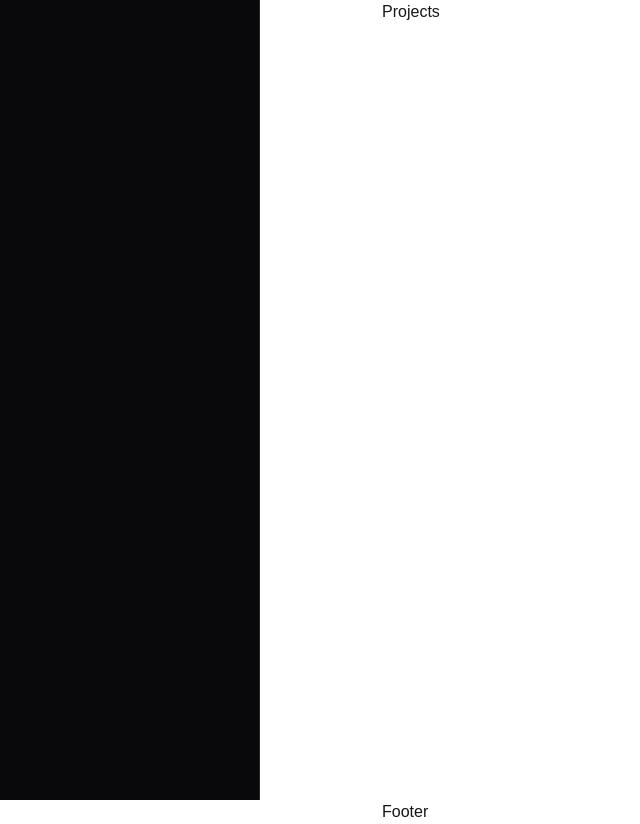
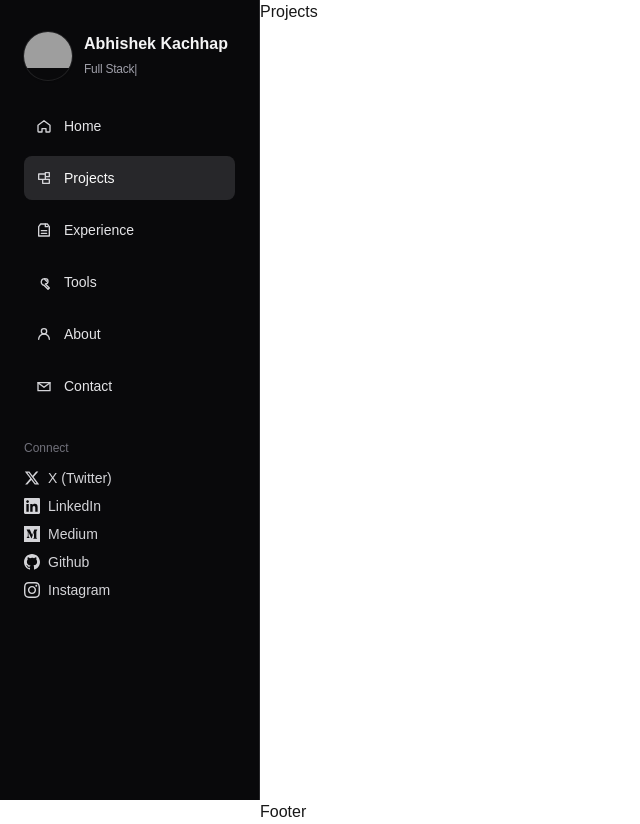
Before and after one commit to abhishek1165/Otaku-portfolio-, a Next.js app: page /projects in a window 1280 px wide. Shown: the whole page, without its empty margins (0-640 px from the left). Built offline with nearby package versions, Linux system fonts and the light colour scheme; grey boxes are pictures that could not be loaded.

Commit message:
Enhance sidebar component with avatar and typing animation; update package dependencies and fixing bugs

```diff
--- a/app/components/sidebar.tsx
+++ b/app/components/sidebar.tsx
@@ -145,11 +145,28 @@ const Sidebar = ():React.ReactElement => {
 
     <div className={s.mobileSpacer}></div>
 
-    <aside>
+    <aside className={s.desktopSidebar} aria-labelledby="desktop-sidebar">
 
-         <div className={s.desktopSidebar} aria-labelledby="desktop-sidebar">
 
-         </div>
+           <div className={s.desktopAvatarContainer}>
+
+            <div className={s.desktopAvatar}>
+              <Image src="/luffy.png" alt="Abhishek Avatar"
+              width={48} height={48}
+               className={s.desktopAvatarImage} priority/>
+            </div>
+
+                <div>
+                   <div className={s.desktopName}> Abhishek Kachhap </div>
+                    <TypingAnimation className={s.desktopTyping}
+                     words={["DevOops Engineer",
+                                "Full Stack",
+                                "Problem Solver",
+                                  "Anime Lover"]}
+                       loop />
+                </div>
+
+           </div>
 
         <nav
             id ="desktop-sidebar" className={s.navContainer}aria-label="Primary">
@@ -193,6 +210,36 @@ const Sidebar = ():React.ReactElement => {
         </nav>
     </aside>
 
+        <div className={`${s.mobileOverlay}
+         ${isOpen ? s.mobileOverlayVisible
+         : s.mobileOverlayHidden } `} >
+
+            <div className={`${s.mobileOverlayBg}
+                ${isOpen ? s.mobileOverlayBgVisible
+                : s.mobileOverlayBgHidden } `} onClick={()=>setIsOpen(false)}/>
+
+               <div className={`${s.mobileSidebar} ${isOpen ? s.mobileSidebarVisible :
+                s.mobileSidebarHidden}`}>
+
+                    <div className={s.mobileSidebarHeader}>
+                      <div className={s.mobileHeaderInner}>
+                        <div className={s.mobileAvatarContainer}>
+                          <div className={s.mobileAvatar}>
+
+                              <Image src="/luffy.png"
+                              alt="Abhishek Avatar"
+                              width={40} height={40}
+                              className={s.mobileAvatarImage}
+                              priority/>
+
+                          </div>
+                        </div>
+                      </div>
+                    </div>
+
+               </div>
+
+        </div>
 
 
   </>
--- a/package.json
+++ b/package.json
@@ -9,10 +9,12 @@
     "lint": "eslint"
   },
   "dependencies": {
+    "clsx": "^2.1.1",
     "motion": "^12.40.0",
     "next": "16.2.9",
     "react": "19.2.4",
-    "react-dom": "19.2.4"
+    "react-dom": "19.2.4",
+    "tailwind-merge": "^3.6.0"
   },
   "devDependencies": {
     "@tailwindcss/postcss": "^4",
```
Also changed, not shown: 1 other file (tests, documents, lock files or other folders).
